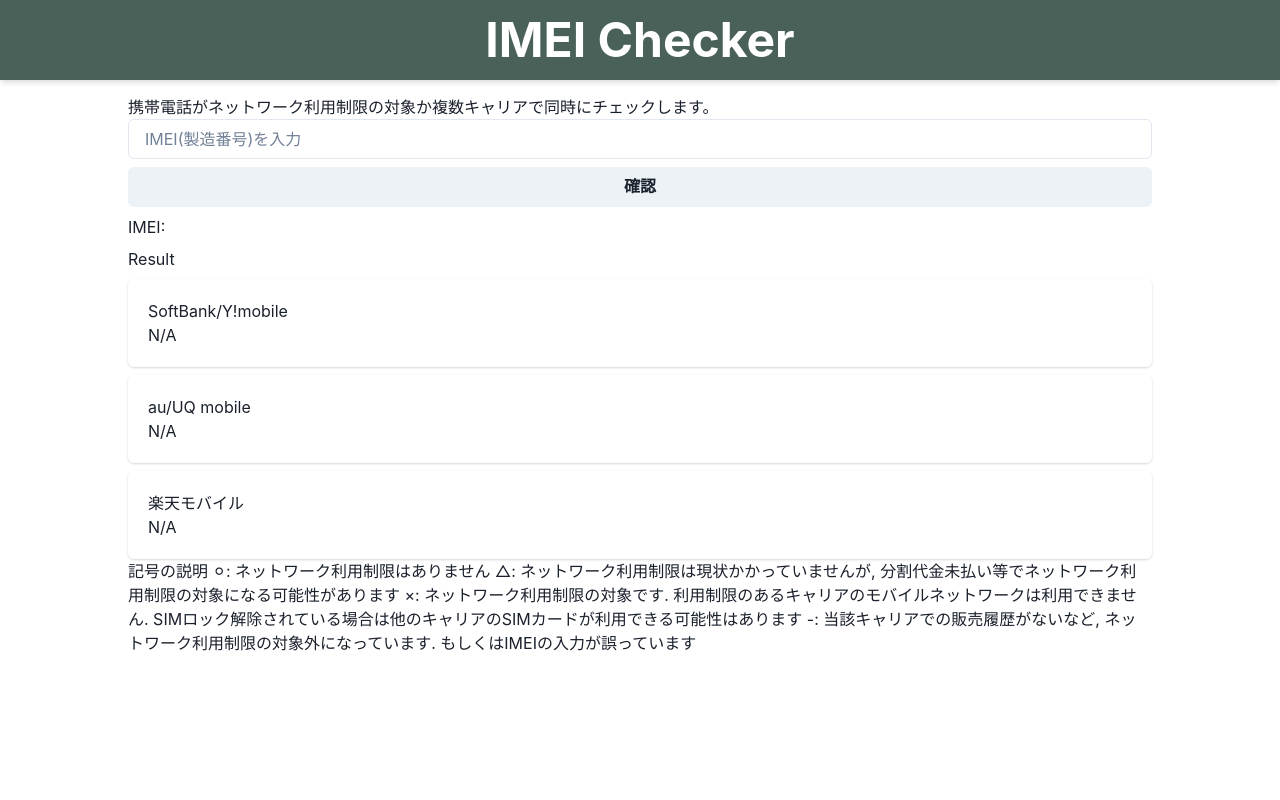
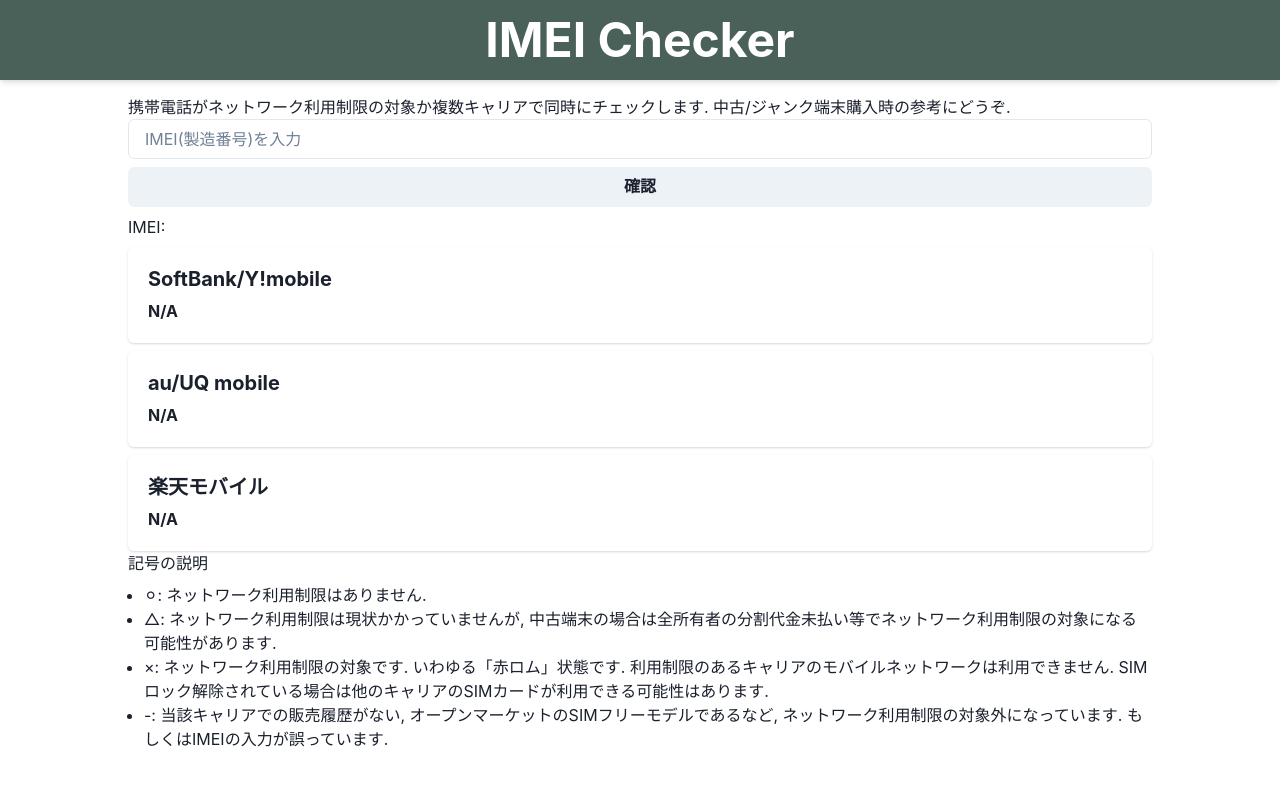
Before and after one commit to Roshiori/imeichecker, a Next.js app: page / in a window 1280 px wide. Shown: the top 800 px of the page. Built offline with nearby package versions, Linux system fonts and the light colour scheme.

Commit message:
update:serverless function

```diff
--- a/package.json
+++ b/package.json
@@ -16,10 +16,12 @@
     "@types/node": "18.15.13",
     "@types/react": "18.0.37",
     "@types/react-dom": "18.0.11",
+    "chrome-aws-lambda": "^10.1.0",
     "eslint": "8.38.0",
     "eslint-config-next": "13.3.0",
     "framer-motion": "^10.12.4",
     "next": "13.3.0",
+    "puppeteer-core": "^19.10.1",
     "react": "18.2.0",
     "react-dom": "18.2.0",
     "react-icons": "^4.8.0",
--- a/src/components/description.tsx
+++ b/src/components/description.tsx
@@ -1,22 +1,33 @@
+import { ListItem, Stack, UnorderedList } from "@chakra-ui/react";
 import React from "react";
 
 const Description = () => {
-    return(
-        <>
-        <p>
-            記号の説明
-
-            ⚪︎: ネットワーク利用制限はありません
-
-            △: ネットワーク利用制限は現状かかっていませんが, 分割代金未払い等でネットワーク利用制限の対象になる可能性があります
-
-            ×: ネットワーク利用制限の対象です. 利用制限のあるキャリアのモバイルネットワークは利用できません. SIMロック解除されている場合は他のキャリアのSIMカードが利用できる可能性はあります
-
-            -: 当該キャリアでの販売履歴がないなど, ネットワーク利用制限の対象外になっています. もしくはIMEIの入力が誤っています
-
-        </p>
-        </>
-    )
-}
+  return (
+    <>
+    <Stack>
+      <p>
+        記号の説明
+      </p>
+      <UnorderedList>
+        <ListItem>⚪︎: ネットワーク利用制限はありません.</ListItem>
+        <ListItem>
+          △: ネットワーク利用制限は現状かかっていませんが,
+          　中古端末の場合は全所有者の分割代金未払い等でネットワーク利用制限の対象になる可能性があります.
+        </ListItem>
+        <ListItem>
+          ×: ネットワーク利用制限の対象です. いわゆる「赤ロム」状態です.
+          利用制限のあるキャリアのモバイルネットワークは利用できません.
+          SIMロック解除されている場合は他のキャリアのSIMカードが利用できる可能性はあります.
+        </ListItem>
+        <ListItem>
+          -: 当該キャリアでの販売履歴がない, オープンマーケットのSIMフリーモデルであるなど,
+          ネットワーク利用制限の対象外になっています.
+          もしくはIMEIの入力が誤っています.
+        </ListItem>
+      </UnorderedList>
+      </Stack>
+    </>
+  );
+};
 
 export default Description;
--- a/src/components/result.tsx
+++ b/src/components/result.tsx
@@ -10,7 +10,6 @@
   return (
     <>
       <Stack>
-        <p>Result</p>
         <ResultCard carrer="SoftBank/Y!mobile" status={SbContextValue} />
         <ResultCard carrer="au/UQ mobile" status={AuContextValue} />
         <ResultCard carrer="楽天モバイル" status={RmContextValue} />
--- a/src/components/resultcard.tsx
+++ b/src/components/resultcard.tsx
@@ -1,18 +1,27 @@
 import React from "react";
-import { Card, CardBody } from "@chakra-ui/react";
+import {
+  Card,
+  CardBody,
+  CardHeader,
+  Heading,
+  Stack,
+  Text,
+} from "@chakra-ui/react";
 
 type propsType = {
-    carrer: string;
-    status: string;
-}
+  carrer: string;
+  status: string;
+};
 
 const ResultCard = (props: propsType) => {
   return (
     <>
       <Card>
         <CardBody>
-            <p>{props.carrer}</p>
-            <p>{props.status}</p>
+          <Stack>
+            <Heading size="md">{props.carrer}</Heading>
+            <Text as = "b">{props.status}</Text>
+          </Stack>
         </CardBody>
       </Card>
     </>
--- a/src/components/textbox.tsx
+++ b/src/components/textbox.tsx
@@ -13,6 +13,13 @@
   const [rmstate, setRmstate] = React.useState("N/A");
 
   const submitIMEI = () => {
+    async() => {
+      const SubmittedIMEI: string = JSON.stringify(imeiNum);
+      await fetch ("/api/getrestrictionvalue", {
+        method: "POST",
+        body: SubmittedIMEI
+      }).then
+    }
     setSbstate("まる");
   };
 
@@ -29,7 +36,7 @@
               />
               <Button onClick={submitIMEI}>確認</Button>
               <p>IMEI: {imeiNum}</p>
-            <Result/>
+              <Result />
             </Stack>
           </RmContext.Provider>
         </AuContext.Provider>
--- /dev/null
+++ b/src/pages/api/getrestrictionvalue.ts
@@ -0,0 +1,39 @@
+import * as puppeteer from "puppeteer-core";
+import { executablePath } from "puppeteer-core";
+const chromium = require("chrome-aws-lambda");
+import { NextApiRequest, NextApiResponse } from "next";
+
+export default async (req: NextApiRequest, res: NextApiResponse) => {
+  const browser = await puppeteer.launch({ channel: "chrome" });
+  const page = await browser.newPage();
+  try {
+    await page.goto("https://ct99.my.softbank.jp/WBF/icv");
+    const inputIMEI = await page.type('input[name="imei"]', req.body);
+    const submitIMEI = await Promise.all([
+      page.waitForNavigation({ waitUntil: "load" }),
+      page.click('[name="ACT_TE001"]'),
+    ]);
+    let respondResult: number = 0;
+    const [getTag] = await page.$x(
+      '/html/body/div/table/tr/td/font[contains(@size, "8")]'
+    );
+
+    const sbResult = await getTag.getProperty("textContent");
+
+    if (sbResult == '<font size="8" color="#666666">○</font>') {
+      respondResult = 1;
+    } else if (getTag == '<font size="8" color="#666666">○</font>') {
+      respondResult = 2;
+    } else if (getTag == '<font size="8" color="#666666">○</font>') {
+      respondResult = -1;
+    } else if (getTag == '<font size="8" color="#666666">○</font>') {
+      respondResult = 4;
+    }
+    console.log(respondResult);
+  } catch (error) {
+    console.log(error);
+  } finally {
+    await browser.close();
+    res.status(200).end();
+  }
+};
--- a/src/pages/index.tsx
+++ b/src/pages/index.tsx
@@ -13,19 +13,19 @@
 export default function Home() {
   return (
     <>
-      <Header />
-      <div className={styles.main}>
+      <div className={styles.wrapper}>
+        <Header />
         <Stack>
-          <main>
+          <main className={styles.main}>
             <p>
-              携帯電話がネットワーク利用制限の対象か複数キャリアで同時にチェックします。
+              携帯電話がネットワーク利用制限の対象か複数キャリアで同時にチェックします. 中古/ジャンク端末購入時の参考にどうぞ.
             </p>
             <TextBox />
             <Description />
           </main>
         </Stack>
+        <Footer />
       </div>
-      <Footer/>
     </>
   );
 }
--- a/src/styles/Home.module.css
+++ b/src/styles/Home.module.css
@@ -1,9 +1,13 @@
+.wrapper {
+  height: 100vh;
+}
 .main{
   background-color: rgb(255, 255, 255);
   margin-left: auto;
   margin-right: auto;
   margin-top: 15px;
+  margin-bottom: 15px;
   width: 80vw;
   max-width: 1440px;
-  height: 100vh;
+  min-height: 100vh ;
 }
```
Also changed, not shown: 1 other file (tests, documents, lock files or other folders). Lines whose indentation alone changed are shown as unchanged.
